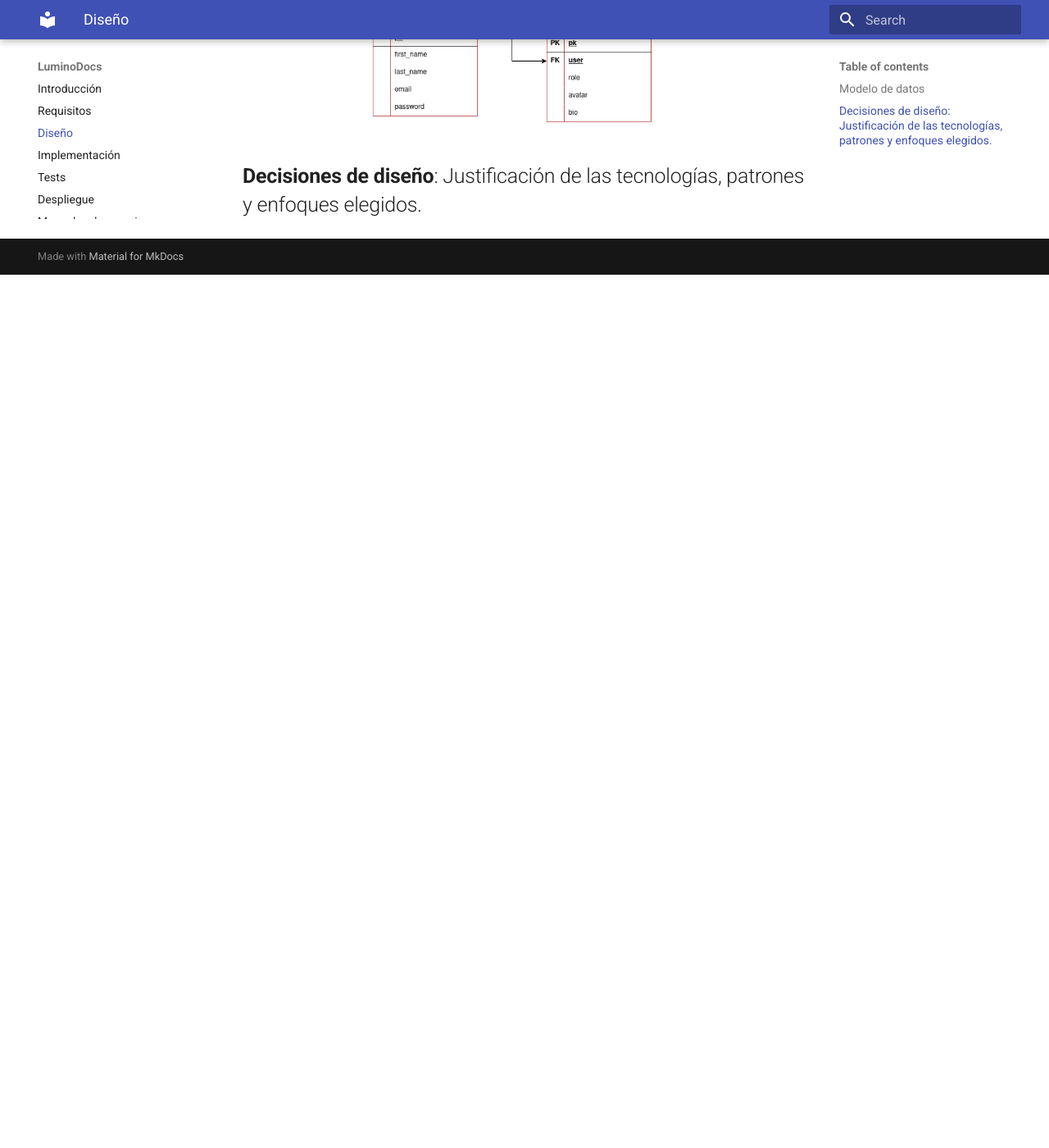
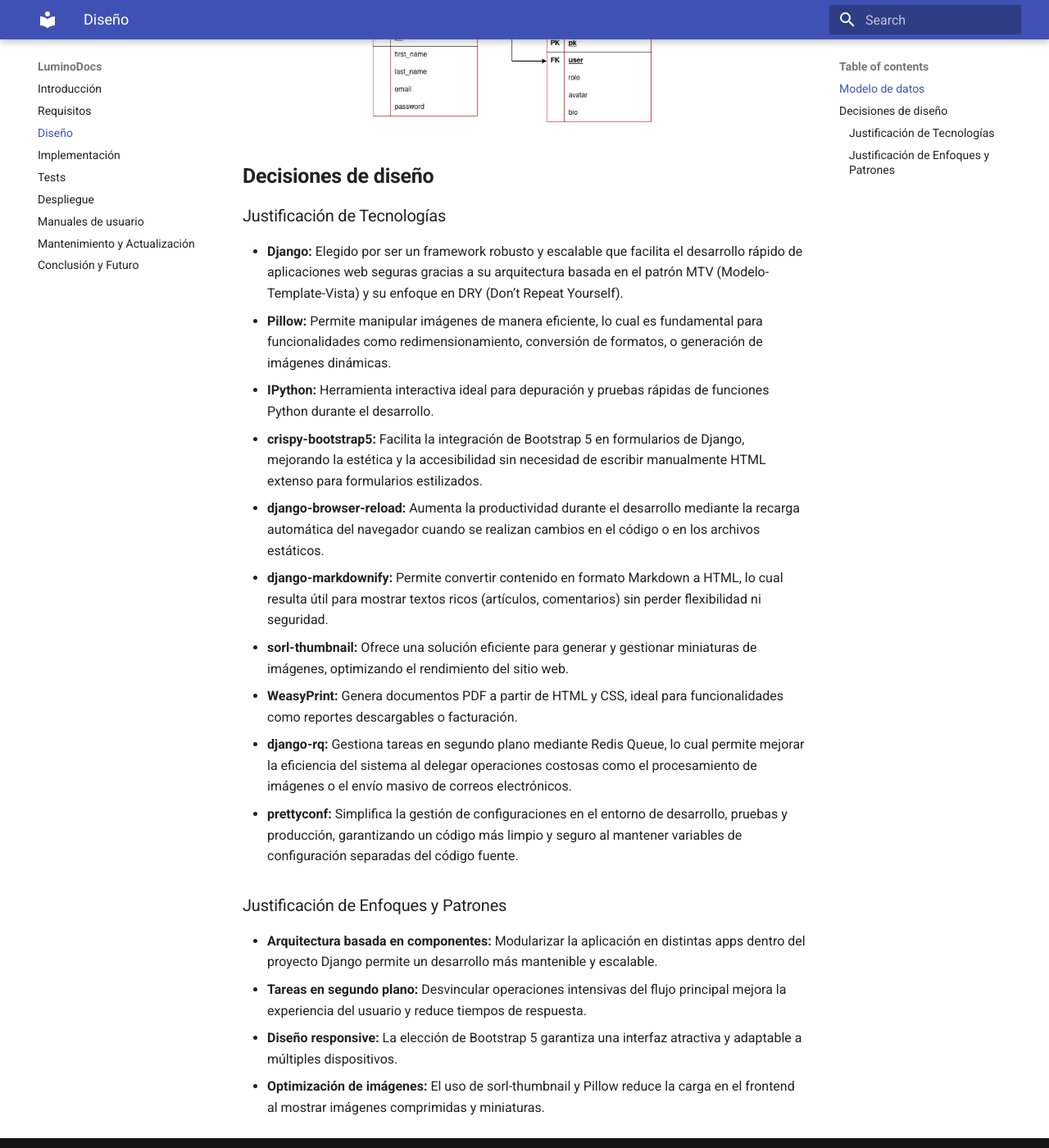
Before and after one commit to Chugani05-JesusLugo2002/LuminoDocs, an MkDocs documentation site: the page built from docs/system-design.md, in a window 1280 px wide and 1400 px high, scrolled down 1250 px. Shown: the whole window at 82% size. Built offline with MkDocs 1.6.1 and Material for MkDocs 9.7.7, drawn with Linux system fonts in a browser that asks for light colours; before the commit the page ends 1585 px from its top, so only the background shows below that.

Commit message:
the system-design page is finished

```diff
--- a/docs/system-design.md
+++ b/docs/system-design.md
@@ -14,4 +14,24 @@
     <img src="../diagrams/RM-model.drawio.png" alt="RM model" width="80%">
 </div>
 
-## **Decisiones de diseño**: Justificación de las tecnologías, patrones y enfoques elegidos.
+## **Decisiones de diseño**
+
+### Justificación de Tecnologías
+
+- **Django:** Elegido por ser un framework robusto y escalable que facilita el desarrollo rápido de aplicaciones web seguras gracias a su arquitectura basada en el patrón MTV (Modelo-Template-Vista) y su enfoque en DRY (Don’t Repeat Yourself).
+- **Pillow:** Permite manipular imágenes de manera eficiente, lo cual es fundamental para funcionalidades como redimensionamiento, conversión de formatos, o generación de imágenes dinámicas.
+- **IPython:** Herramienta interactiva ideal para depuración y pruebas rápidas de funciones Python durante el desarrollo.
+- **crispy-bootstrap5:** Facilita la integración de Bootstrap 5 en formularios de Django, mejorando la estética y la accesibilidad sin necesidad de escribir manualmente HTML extenso para formularios estilizados.
+- **django-browser-reload:** Aumenta la productividad durante el desarrollo mediante la recarga automática del navegador cuando se realizan cambios en el código o en los archivos estáticos.
+- **django-markdownify:** Permite convertir contenido en formato Markdown a HTML, lo cual resulta útil para mostrar textos ricos (artículos, comentarios) sin perder flexibilidad ni seguridad.
+- **sorl-thumbnail:** Ofrece una solución eficiente para generar y gestionar miniaturas de imágenes, optimizando el rendimiento del sitio web.
+- **WeasyPrint:** Genera documentos PDF a partir de HTML y CSS, ideal para funcionalidades como reportes descargables o facturación.
+- **django-rq:** Gestiona tareas en segundo plano mediante Redis Queue, lo cual permite mejorar la eficiencia del sistema al delegar operaciones costosas como el procesamiento de imágenes o el envío masivo de correos electrónicos.
+- **prettyconf:** Simplifica la gestión de configuraciones en el entorno de desarrollo, pruebas y producción, garantizando un código más limpio y seguro al mantener variables de configuración separadas del código fuente.
+
+### Justificación de Enfoques y Patrones
+
+- **Arquitectura basada en componentes:** Modularizar la aplicación en distintas apps dentro del proyecto Django permite un desarrollo más mantenible y escalable.
+- **Tareas en segundo plano:** Desvincular operaciones intensivas del flujo principal mejora la experiencia del usuario y reduce tiempos de respuesta.
+- **Diseño responsive:** La elección de Bootstrap 5 garantiza una interfaz atractiva y adaptable a múltiples dispositivos.
+- **Optimización de imágenes:** El uso de sorl-thumbnail y Pillow reduce la carga en el frontend al mostrar imágenes comprimidas y miniaturas.
```
